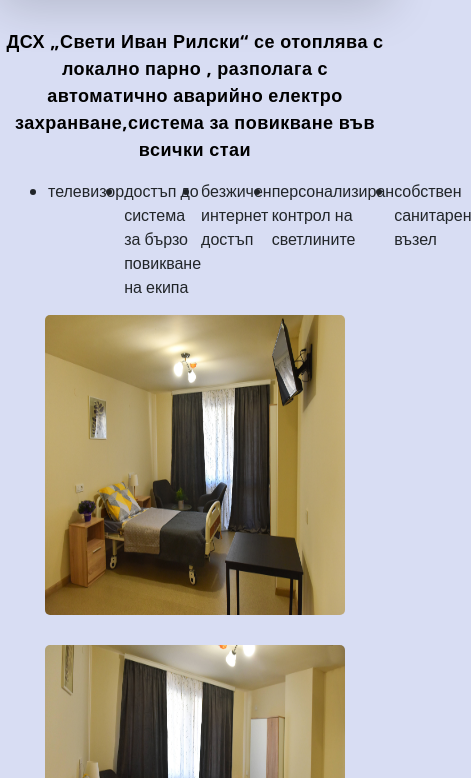
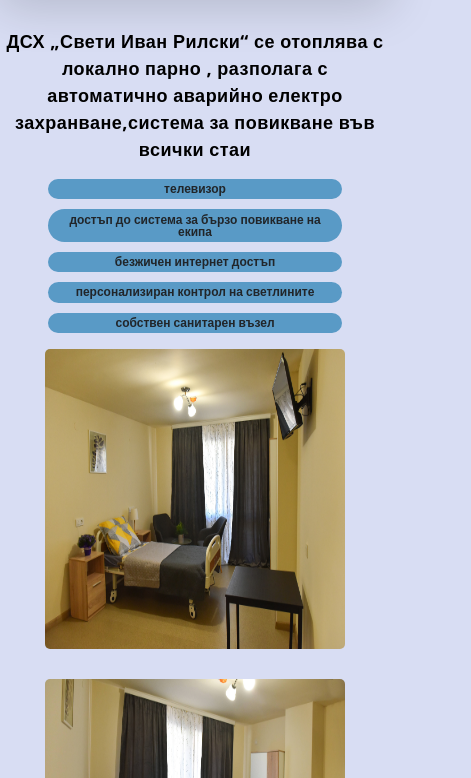
Before and after one commit to booobi/dsh-sveti-ivan-rilski-website, a plain HTML site: page galeriq.html in a window 390 px wide. Shown: the part 66-844 px from the top of the page, 471 px wide, since content can reach past the window. Drawn offline with nearby package versions, Linux system fonts and the light colour scheme.

Commit message:
fixes :D

```diff
--- a/galeriq.html
+++ b/galeriq.html
@@ -8,6 +8,7 @@
         <meta name="author" content="">
 
         <title>ДСХ Иван Рилски</title>
+        <link rel="icon" type="image/x-icon" href="favicon-32x32.png">
 
         <!-- CSS FILES -->
         <link rel="preconnect" href="https://fonts.googleapis.com">
@@ -94,12 +95,12 @@ https://templatemo.com/tm-566-medic-care
             </div>
 
             <div>
-                <ul class="d-flex justify-content-between px-5">
-                    <li>телевизор</li>
-                    <li>достъп до система за бързо повикване на екипа</li>
-                    <li>безжичен интернет достъп</li>
-                    <li>персонализиран контрол на светлините</li>
-                    <li>собствен санитарен възел</li>
+                <ul class="d-flex justify-content-between px-5 badges">
+                    <li class="badge rounded-pill bg-info1 text-dark">телевизор</li>
+                    <li class="badge rounded-pill bg-info1 text-dark">достъп до система за бързо повикване на екипа</li>
+                    <li class="badge rounded-pill bg-info1 text-dark">безжичен интернет достъп</li>
+                    <li class="badge rounded-pill bg-info1 text-dark">персонализиран контрол на светлините</li>
+                    <li class="badge rounded-pill bg-info1 text-dark">собствен санитарен възел</li>
                 </ul>
             </div>
 
@@ -200,3 +201,20 @@ https://templatemo.com/tm-566-medic-care
 -->
     </body>
 </html>
+
+<style>
+    .bg-info1 {
+        background-color: #599ac6;
+    }
+
+    @media (max-width: 500px) {
+        .badges {
+            flex-direction: column;
+            gap: 10px;
+        }
+
+        .bg-info1 {
+            text-wrap: wrap !important;
+        }
+    }
+</style>
```
Also changed, not shown: coming-soon.html (+1 -0 lines), ekip.html (+1 -0 lines), kontakti.html (+1 -0 lines), uslugi.html (+3 -3 lines), vrazka.html (+1 -0 lines).
